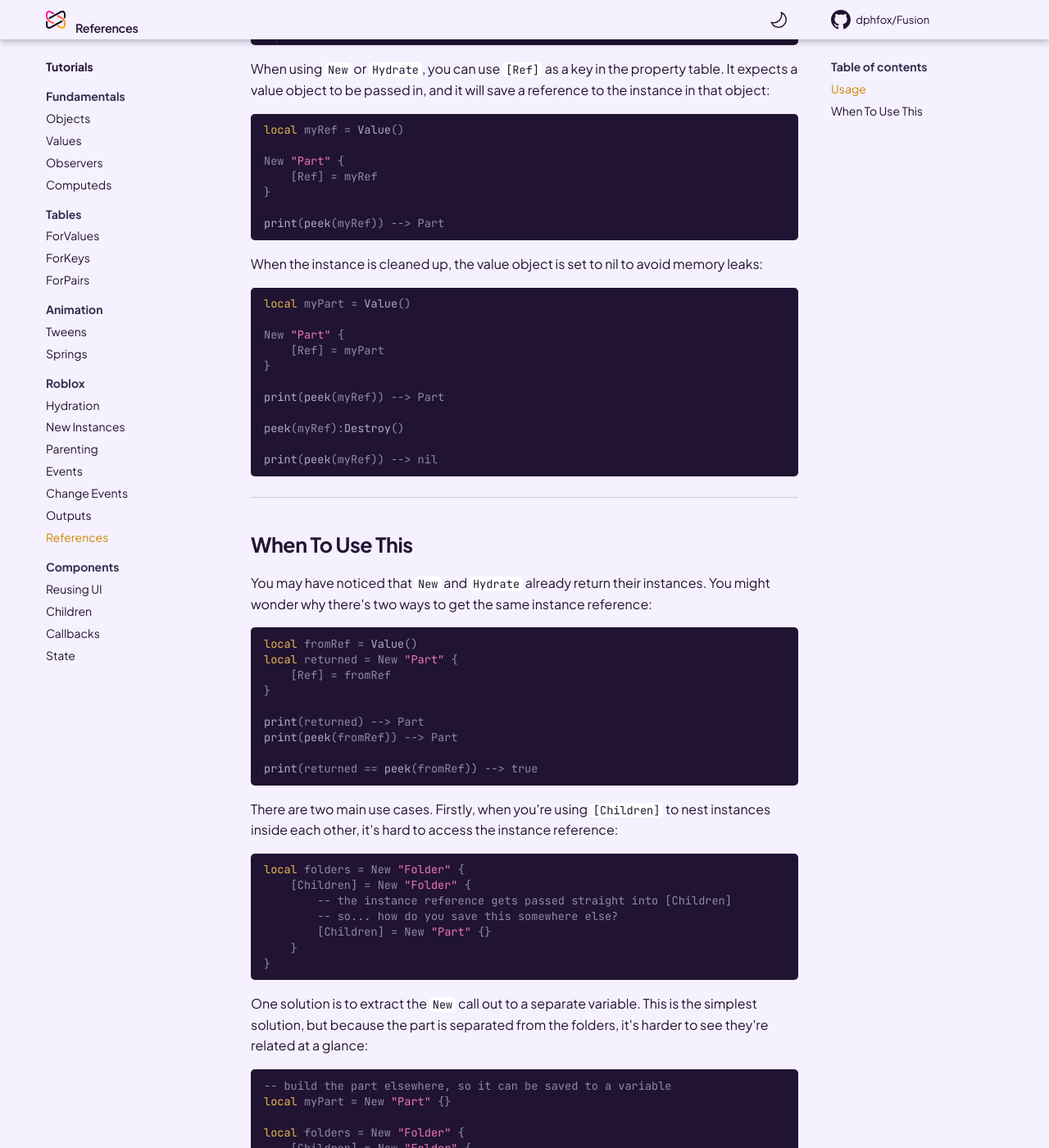
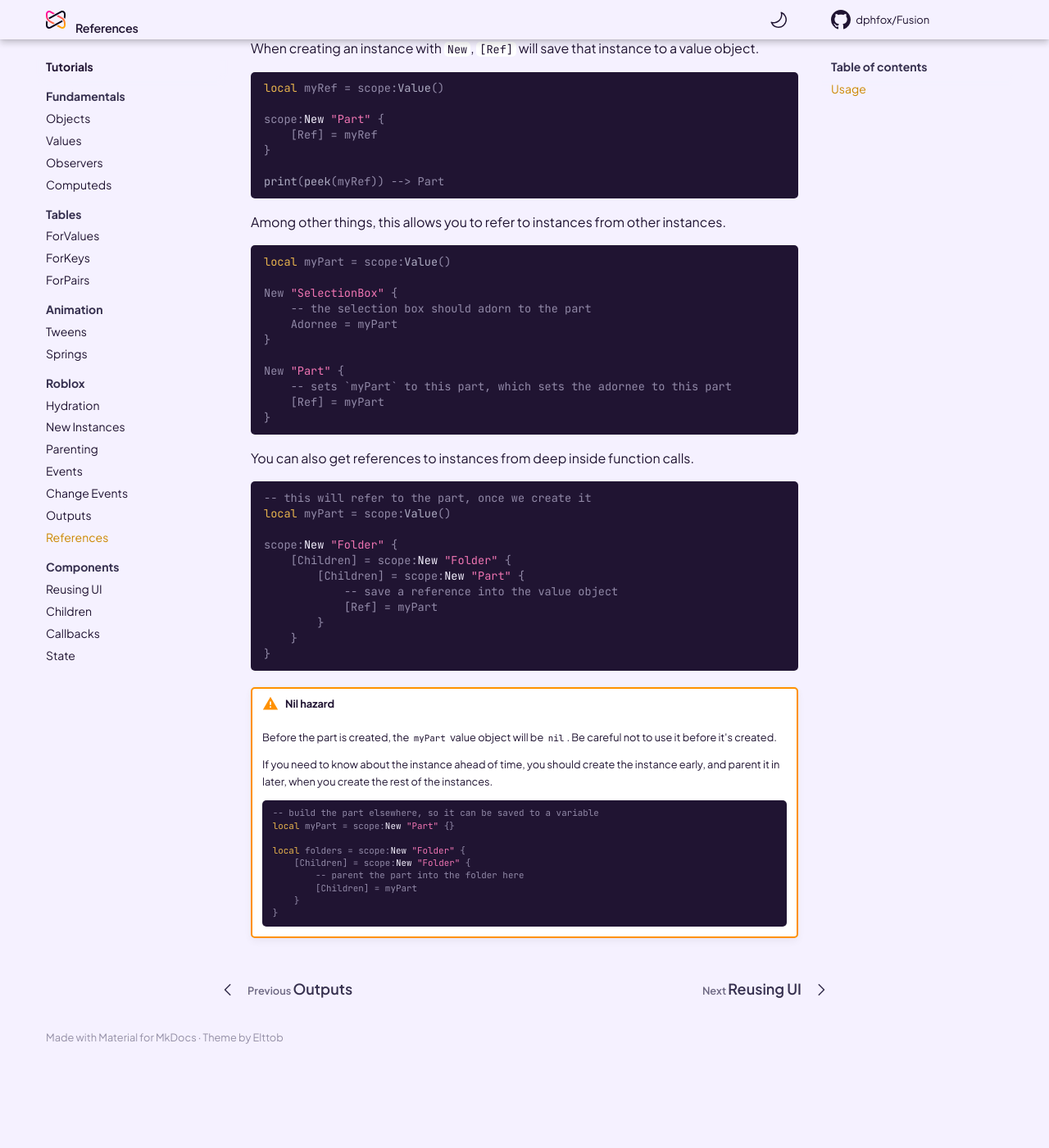
Before and after one commit to dphfox/Fusion, an MkDocs documentation site: the page built from docs/tutorials/roblox/references.md, in a window 1280 px wide and 1400 px high, scrolled down 673 px. Shown: the whole window at 82% size. Built offline with MkDocs 1.6.1 and Material for MkDocs 9.7.7, drawn with Linux system fonts in a browser that asks for light colours; comment, search, counter and statistics services are not loaded; the version menu is left out; after the commit the page ends 1961 px from its top, so only the background shows below that; some of the changed text lies outside the part shown.

Commit message:
Ref tutorial updated to use scopes

````diff
--- a/docs/tutorials/roblox/references.md
+++ b/docs/tutorials/roblox/references.md
@@ -2,9 +2,9 @@ The `[Ref]` key allows you to save a reference to an instance you're hydrating
 or creating.
 
 ```Lua
-local myRef = Value()
+local myRef = scope:Value()
 
-local thing = New "Part" {
+local thing = scope:New "Part" {
     [Ref] = myRef
 }
 
@@ -16,102 +16,51 @@ print(peek(myRef) == thing) --> true
 
 ## Usage
 
-To use `Ref` in your code, you first need to import it from the Fusion module,
-so that you can refer to it by name:
+`Ref` doesn't need a scope - import it into your code from Fusion directly.
 
 ```Lua linenums="1" hl_lines="2"
 local Fusion = require(ReplicatedStorage.Fusion)
 local Ref = Fusion.Ref
 ```
 
-When using `New` or `Hydrate`, you can use `[Ref]` as a key in the property
-table. It expects a value object to be passed in, and it will save a reference
-to the instance in that object:
+When creating an instance with `New`, `[Ref]` will save that instance to a value
+object.
 
 ```Lua
-local myRef = Value()
+local myRef = scope:Value()
 
-New "Part" {
+scope:New "Part" {
     [Ref] = myRef
 }
 
 print(peek(myRef)) --> Part
 ```
 
-When the instance is cleaned up, the value object is set to nil to avoid memory
-leaks:
+Among other things, this allows you to refer to instances from other instances.
 
 ```Lua
-local myPart = Value()
+local myPart = scope:Value()
+
+New "SelectionBox" {
+    -- the selection box should adorn to the part
+    Adornee = myPart
+}
 
 New "Part" {
+	-- sets `myPart` to this part, which sets the adornee to this part
     [Ref] = myPart
-}
-
-print(peek(myRef)) --> Part
-
-peek(myRef):Destroy()
-
-print(peek(myRef)) --> nil
-```
-
------
-
-## When To Use This
-
-You may have noticed that `New` and `Hydrate` already return their instances.
-You might wonder why there's two ways to get the same instance reference:
-
-```Lua
-local fromRef = Value()
-local returned = New "Part" {
-    [Ref] = fromRef
-}
-
-print(returned) --> Part
-print(peek(fromRef)) --> Part
-
-print(returned == peek(fromRef)) --> true
-```
-
-There are two main use cases. Firstly, when you're using `[Children]` to nest
-instances inside each other, it's hard to access the instance reference:
-
-```Lua
-local folders = New "Folder" {
-    [Children] = New "Folder" {
-        -- the instance reference gets passed straight into [Children]
-        -- so... how do you save this somewhere else?
-        [Children] = New "Part" {}
-    }
 }
 ```
 
-One solution is to extract the `New` call out to a separate variable. This is
-the simplest solution, but because the part is separated from the folders, it's
-harder to see they're related at a glance:
+You can also get references to instances from deep inside function calls.
 
 ```Lua
--- build the part elsewhere, so it can be saved to a variable
-local myPart = New "Part" {}
+-- this will refer to the part, once we create it
+local myPart = scope:Value()
 
-local folders = New "Folder" {
-    [Children] = New "Folder" {
-        -- use the saved reference
-        [Children] = myPart
-    }
-}
-```
-
-`Ref` allows you to save the reference without moving the `New` call:
-
-```Lua
--- use a Value instead of a plain variable, so it can be passed to `Ref`
-local myPart = Value()
-
-local folders = New "Folder" {
-    [Children] = New "Folder" {
-        [Children] = New "Part" {
+scope:New "Folder" {
+    [Children] = scope:New "Folder" {
+        [Children] = scope:New "Part" {
             -- save a reference into the value object
             [Ref] = myPart
         }
@@ -119,23 +68,22 @@ local folders = New "Folder" {
 }
 ```
 
-The second use case arises when one instance needs to refer to another. Since
-`Ref` saves to a value object, you can pass the object directly into another
-`New` or `Hydrate` call:
+!!! warning "Nil hazard"
+	Before the part is created, the `myPart` value object will be `nil`. Be
+	careful not to use it before it's created.
 
-```Lua
-local myPart = Value()
+	If you need to know about the instance ahead of time, you should create the
+	instance early, and parent it in later, when you create the rest of the
+	instances.
 
-New "SelectionBox" {
-    -- the selection box should adorn to the part
-    Adornee = myPart
-}
+	```Lua
+	-- build the part elsewhere, so it can be saved to a variable
+	local myPart = scope:New "Part" {}
 
-New "Part" {
-    -- saving a reference to `myPart`, which will change the Adornee prop above
-    [Ref] = myPart
-}
-```
-
-These aren't the only use cases for `Ref`, but they're the most common patterns
-which are worth covering.
+	local folders = scope:New "Folder" {
+		[Children] = scope:New "Folder" {
+			-- parent the part into the folder here
+			[Children] = myPart
+		}
+	}
+	```
````
